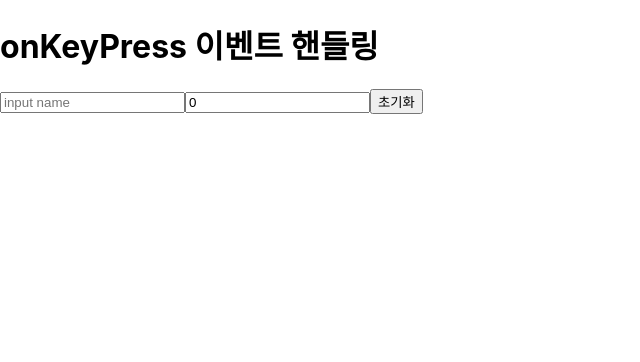
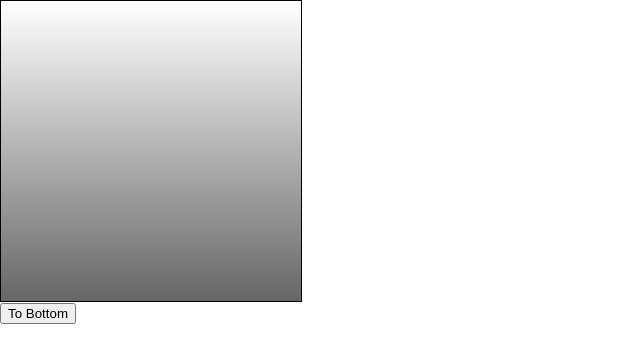
Before and after one commit to HyeUngPark/reactstudy, a React (Create React App) app: page / in a window 1280 px wide. Shown: the top 362 px of the page, without its empty margins (0-640 px from the left). Built offline with nearby package versions, Linux system fonts and the light colour scheme.

Commit message:
React ref

```diff
--- a/src/App.js
+++ b/src/App.js
@@ -3,12 +3,45 @@ import React, { Component } from 'react';
 import './App.css';
 // import PropComponent from './component/PropComponent';
 // import StateComponent from './component/StateComponent';
-import EventPractice from './component/EventPractice4';
+// import EventPractice from './component/EventPractice4';
+// import RefPractice from './component/RefPractice';
+import ScrollBox from './component/ScrollBox';
 
 class App extends Component {
+  state={
+    upDown : 'd'
+    ,value : 'To Bottom'
+  }
+  updownChange =() =>{
+    if(this.state.upDown === 'd'){
+      this.setState({
+        upDown:'u'
+        ,value : 'To Top'
+      });
+    }else{
+      this.setState({
+        upDown:'d'
+        ,value : 'To Bottom'
+      });
+    }
+
+  };
   render() {
     return (
-      <EventPractice />
+      <div>
+        <ScrollBox ref={(ref)=>this.ScrollBox=ref}/>
+        <button
+          onClick={
+            ()=>{
+              this.ScrollBox.scrollToChange(this.state.upDown);
+              this.updownChange();
+            }
+          }
+
+        >
+          {this.state.value}
+        </button>
+      </div>
     );
   }
 }
--- /dev/null
+++ b/src/component/RefPractice.js
@@ -0,0 +1,69 @@
+import React, { Component } from 'react';
+import '../css/ref.css';
+
+class RefPractice extends Component {
+    state = {
+        password  : '',
+        clicked   : false,
+        validated : false
+    }
+
+    handleChange =(e)=>{
+        this.setState({
+            password : e.target.value
+        });
+    }
+
+    handleClick = ()=>{
+        this.setState({
+            clicked : true,
+            validated : this.state.password === '0000'
+        })
+    }
+    handleChange2 =(e)=>{
+        this.setState({
+            password : e.target.value
+        });
+    }
+    handleClick2 = ()=>{
+        this.setState({
+            clicked : true,
+            validated : this.state.password === '0000'
+        })
+        this.input.focus();
+    }
+
+
+    render() {
+        return (
+            <div>
+                <input
+                    type ="password"
+                    value = {this.state.password}
+                    onChange = {this.handleChange}
+                    className = {this.state.clicked ? (this.state.validated ? 'success' : 'failure') : ''}
+                />
+                <button
+                    onClick = {this.handleClick}
+                >
+                    검증
+                </button>
+                <br />
+                <input
+                    type ="password"
+                    ref = {(ref)=>this.input=ref}
+                    value = {this.state.password}
+                    onChange = {this.handleChange2}
+                    className = {this.state.clicked ? (this.state.validated ? 'success' : 'failure') : ''}
+                />
+                <button
+                    onClick = {this.handleClick2}
+                >
+                    검증2
+                </button>
+            </div>
+        );
+    }
+}
+
+export default RefPractice;
--- /dev/null
+++ b/src/component/ScrollBox.js
@@ -0,0 +1,37 @@
+import React, { Component } from 'react';
+
+class ScrollBox extends Component {
+    scrollToChange =(param) =>{
+        const{scrollHeight, clientHeight} = this.box;
+        if(param==='d'){
+            this.box.scrollTop = scrollHeight - clientHeight;
+        }else{
+            this.box.scrollTop = 0;
+        }
+    }
+
+    render() {
+        const style={
+            border : '1px solid black'
+            , height : '300px'
+            , width : '300px'
+            , overflow : 'auto'
+            , position : 'relative'
+        };
+        const innerStyle ={
+            width : '100%'
+            ,height : '500px'
+            ,background : 'linear-gradient(white, black)'
+        }
+
+        return (
+            <div
+                style = {style}
+                ref={(ref)=>{this.box=ref}}>
+                <div style = {innerStyle}/>
+            </div>
+        );
+    }
+}
+
+export default ScrollBox;
```
Also changed, not shown: src/css/ref.css (added, +7 -0 lines).
